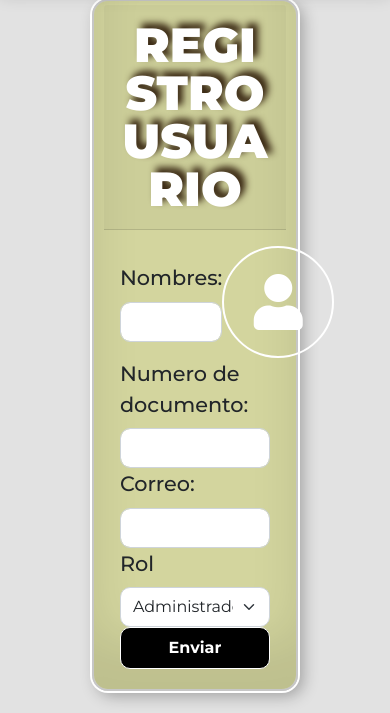
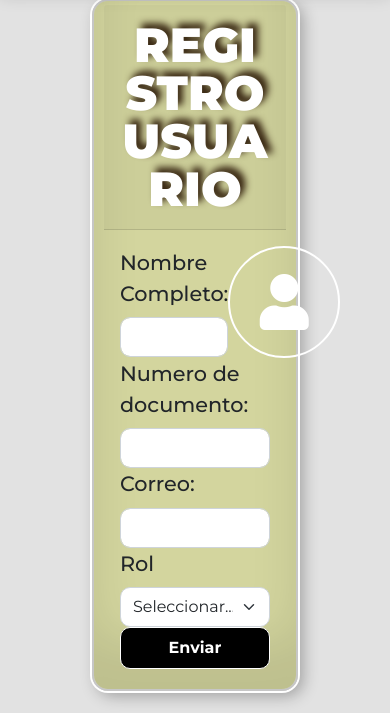
Before and after one commit to hasergecris/gimnasio, a PHP site: page /index.php?pagina=registro_usuario in a window 390 px wide. Shown: the part 131-844 px from the top of the page. Run offline with PHP 8.4, Linux system fonts and the light colour scheme; some libraries are stand-ins or nearby versions; some web fonts are replaced.

Commit message:
se termina formularo registro

```diff
--- a/controladores/formularios.controlador.php
+++ b/controladores/formularios.controlador.php
@@ -5,8 +5,19 @@
   static public function ctrRegistroUsuarios(){
 
       if(isset($_POST["registroNombre"])) {
-          return "ok";
-      }
+        $tabla ="usuarios";
+
+        $datos = array("usu_nombre"=>$_POST["registroNombre"],
+                        "usu_rol" => $_POST["validacion_rol"],
+                        "usu_pas"=>$_POST["contrasenia"],
+                        "usu_documento"=>$_POST["registroDocumento"],
+                        "usu_correo"=>$_POST["registroCorreo"]
+                       );
+
+                $respuesta = ModeloFormularios::mdlRegistroUsuarios($tabla,$datos);
+
+                return $respuesta;
+            }
     }
 
   }
--- a/index.php
+++ b/index.php
@@ -2,6 +2,11 @@
 // require() establece que el codigo del archivo es requerido
     require_once "controladores/plantilla.controlador.php";
     require_once "controladores/formularios.controlador.php";
+
+    require_once "modelo/formularios.modelo.php";
+
+
+
 
 
     $plantilla = new ControladorPlantilla();
--- a/modelo/conexion.php
+++ b/modelo/conexion.php
@@ -1,57 +1,13 @@
 <?php
 
-//  class Conexion {
+class Conexion {
+
+  static public function conectar() {
+      $link = new PDO("mysql:host=localhost;dbname=gimnasio","root", "");
+
+      $link->exec("set names utf8");
 
 
-//  static public function conectar() {
-
-//     $link = new PDO("mysql:host=localhost;dbname=gimnasio;", "root", "");
-
-//          $link -> exec("set names utf8");
-
-//          return $link;
-
-//     }
-// }
-
-
-
-
-// parameters
-$servername = "localhost";
-
-$database = "gimnasio";
-
-$username = "root";
-
-$password = "";
-
-// Create connection
-
-$con=@mysqli_connect($servername, $username, $password, $database);
-if($con){
-     echo"conectado";
-
-}else{
-     die("imposible conectarse: ".mysqli_error($con));
-
+      return $link;
+  }
 }
-if (@mysqli_connect_errno()) {
-    die("Conexión falló: ".mysqli_connect_errno()." : ". mysqli_connect_error());
-}
-
-// $conn = mysqli_connect($servername, $username, $password, $database);
-
-// // Check connection
-
-// if (!$conn) {
-
-// die("Connection failed: " . mysqli_connect_error());
-
-// }
-
-// echo "Connected successfully";
-
-// mysqli_close($conn);
-
-?>
--- /dev/null
+++ b/modelo/formularios.modelo.php
@@ -0,0 +1,35 @@
+<?php
+ require_once "conexion.php";
+
+
+ class ModeloFormularios{
+
+    // REGISTRO USUARIOS
+    static public function  mdlRegistroUsuarios($tabla, $datos){
+
+        // statement: declaracion
+        $stmt = Conexion::conectar() -> prepare("INSERT INTO $tabla( usu_nombre, usu_rol, usu_pas, usu_documento, usu_correo)
+        VALUES( :usu_nombre, :usu_rol, :usu_pas, :usu_documento, :usu_correo)");
+
+        // bindParam()vincula una variable de php a un parametro de solucion con nombre o de signo de interrogacion correaspondiente de l sentencia SQL
+
+        $stmt -> bindParam(":usu_nombre",$datos["usu_nombre"], PDO::PARAM_STR);
+        $stmt -> bindParam(":usu_rol",$datos["usu_rol"], PDO::PARAM_STR);
+        $stmt -> bindParam(":usu_pas",$datos["usu_pas"], PDO::PARAM_STR);
+        $stmt -> bindParam(":usu_documento",$datos["usu_documento"], PDO::PARAM_STR);
+        $stmt -> bindParam(":usu_correo",$datos["usu_correo"], PDO::PARAM_STR);
+
+        if($stmt->execute()){
+
+            return "ok";
+
+        }else {
+            print_r(Conexion::conectar()->errorInfo());
+        }
+
+
+
+
+    }
+
+ }
--- a/styles.css
+++ b/styles.css
@@ -133,6 +133,9 @@ body {
   border-radius: 10px !important;
 }
 
+#admin_contrasenia {
+  display: none;
+}
 /* botones */
 
 .boton_agregar {
--- a/vista/paginas/registro_usuario.php
+++ b/vista/paginas/registro_usuario.php
@@ -1,6 +1,18 @@
 <?php
   require("dashboard.php")
 ?>
+
+<script>
+  function cargarRol(rol) {
+      if( rol == 1 ){
+        document.getElementById("admin_contrasenia").style.display = "block";
+      } else {
+        document.getElementById("admin_contrasenia").style.display = "none";
+      }
+    }
+</script>
+
+
 
 <div id="ingreso_cliente">
   <div class="container">
@@ -14,7 +26,7 @@
             <form method="post" class="row">
               <div class="col-12 d-flex justify-content-between align-items-center">
                 <div class="col-md-8">
-                  <label for="nombres" class="form-label texto">Nombres:</label>
+                  <label for="nombres" class="form-label texto">Nombre Completo:</label>
                   <input type="text" class="form-control" id="nombres" name="registroNombre">
                 </div>
                 <div class=" col-md-4 caja-contador d-flex justify-content-end">
@@ -35,12 +47,19 @@
               </div>
 
               <div class="col-md-6">
-                <label for="validationDefault04" class="form-label texto">Rol</label>
-                <select class="form-select" id="validationDefault04">
-                  <option selected disabled value="">Administrador</option>
-                  <option>Cliente</option>
+                <label for="validacion_rol" class="form-label texto">Rol</label>
+                <select class="form-select" name="validacion_rol" id="validacion_rol" onchange="cargarRol(this.value);">
+                  <option selected value="">Seleccionar.... </option>
+                  <option  value="1">Administrador</option>
+                  <option  value="2">Cliente</option>
                 </select>
               </div>
+
+              <div class="col-md-6 mb-4" id="admin_contrasenia">
+                <label for="contrasenia" class="form-label texto">Contraseña:</label>
+                <input type="pasword" class="form-control" id="contrasenia" name="contrasenia">
+              </div>
+
 
               <?php
 
--- a/vista/plantilla.php
+++ b/vista/plantilla.php
@@ -31,8 +31,6 @@
           $_GET["pagina"]== "dashboard" ||
           $_GET["pagina"]== "salir"
           ) {
-
-
             include "paginas/".$_GET["pagina"].".php";
 
           }else {
```
